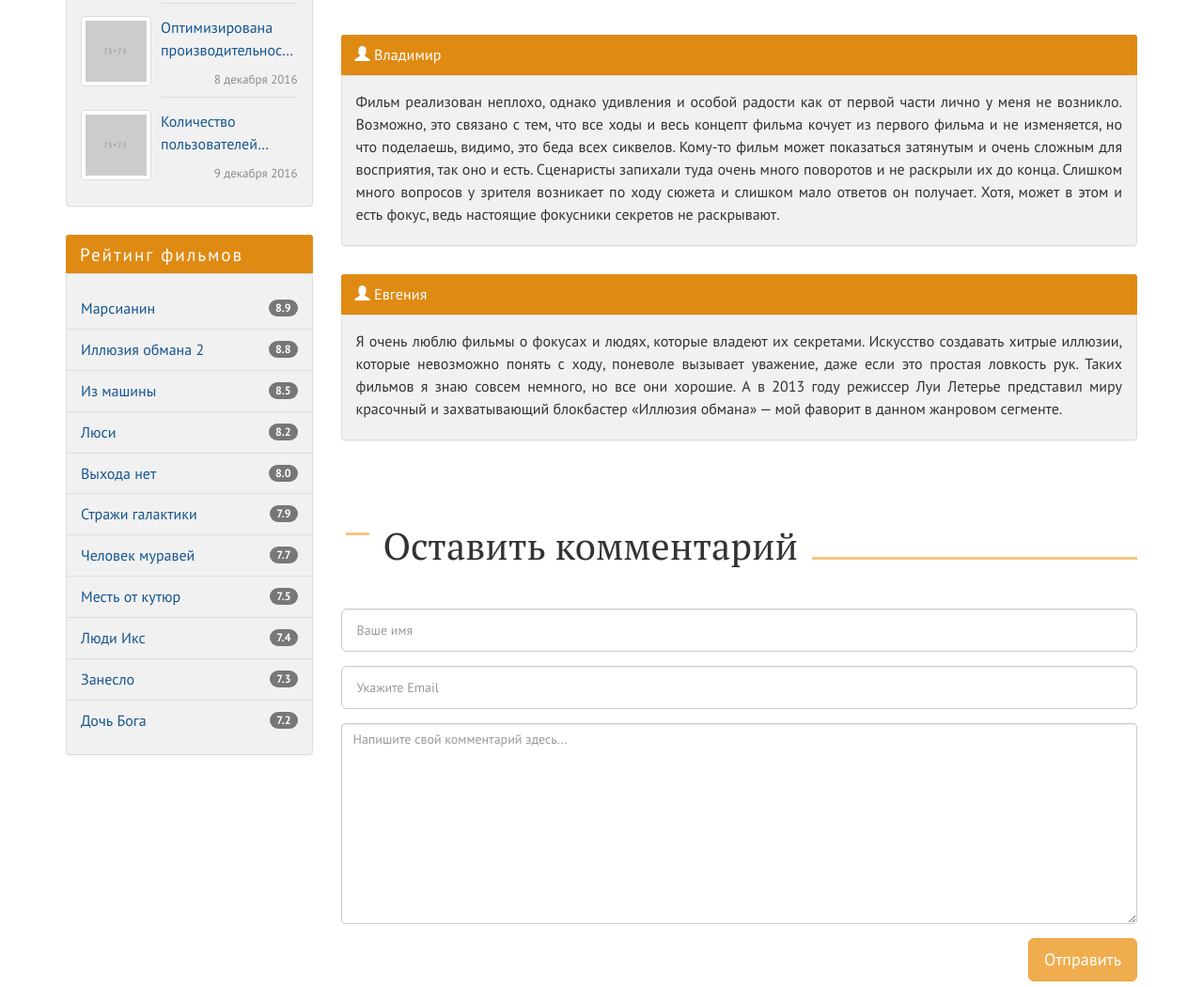
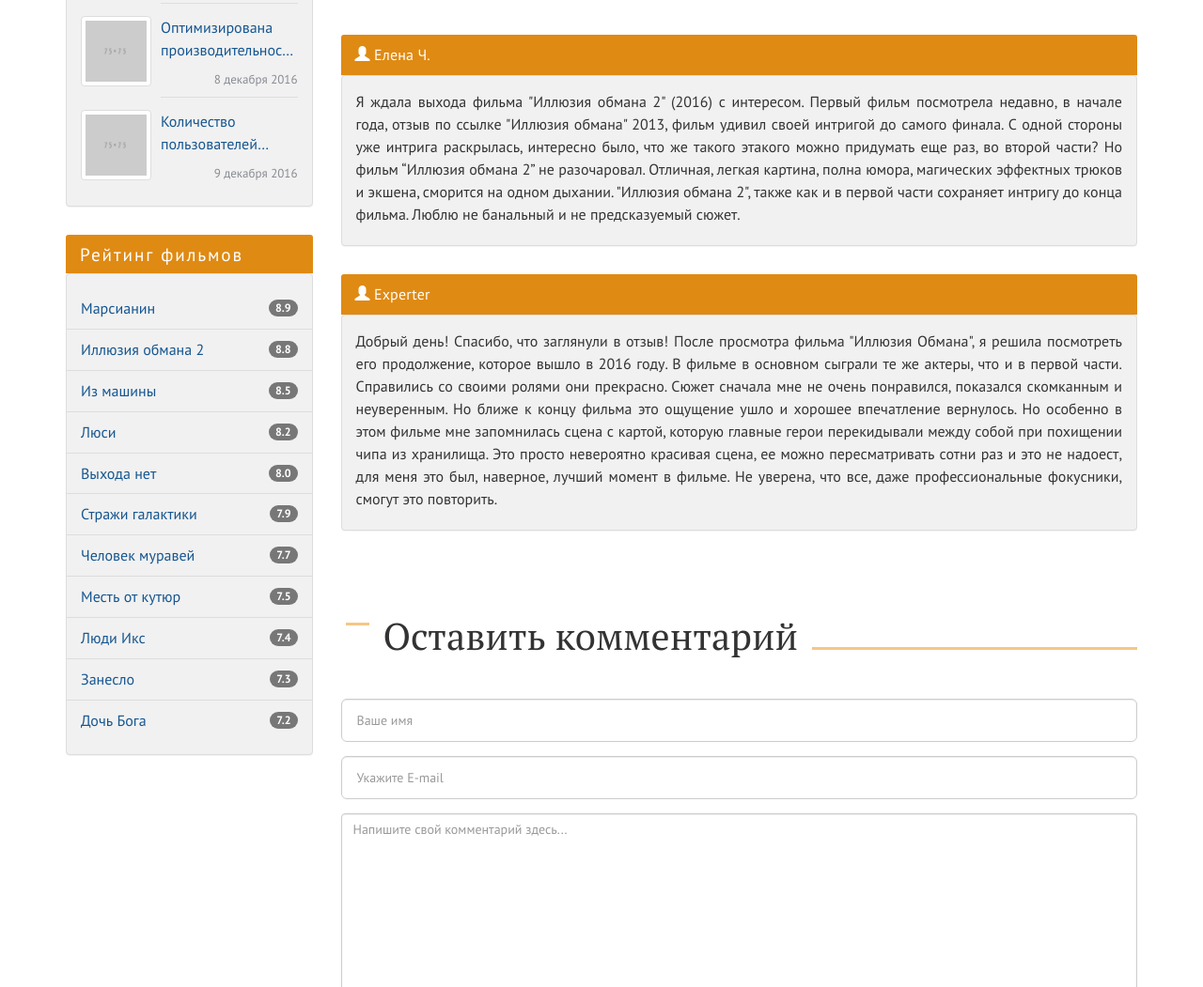
Before and after one commit to Stanislav1786/landing_page-kinozal, a website: page page.html in a window 1280 px wide. Shown: the part 1568-2619 px from the top of the page at 94% size. Drawn offline with Linux system fonts and the light colour scheme.

Commit message:
обновления описания

```diff
--- a/page.html
+++ b/page.html
@@ -1,21 +1,22 @@
 <!DOCTYPE html>
 
 <html lang="ru">
+
 <head>
     <meta charset="UTF-8">
-  <meta name="viewport"
-        content="width=device-width, user-scalable=no, initial-scale=1.0, maximum-scale=1.0, minimum-scale=1.0">
+    <meta name="viewport" content="width=device-width, user-scalable=no, initial-scale=1.0, maximum-scale=1.0, minimum-scale=1.0">
     <meta http-equiv="X-UA-Compatible" content="ie=edge">
     <title>КиноЗал</title>
     <link href="libs/bootstrap/dist/css/bootstrap.min.css" rel="stylesheet">
     <link href="https://fonts.googleapis.com/css?family=PT+Sans:400,700|PT+Serif:400,700" rel="stylesheet">
     <link href="assets/css/style.css" rel="stylesheet">
-  <link rel="icon" href="assets/img/favicon.png" type="image/x-icon"/>
+    <link rel="icon" href="assets/img/favicon.png" type="image/x-icon" />
     <!--[if lt IE 9]>
   <script src="https://oss.maxcdn.com/html5shiv/3.7.3/html5shiv.min.js"></script>
   <script src="https://oss.maxcdn.com/respond/1.4.2/respond.min.js"></script>
   <![endif]-->
 </head>
+
 <body>
 
     <header class="header container-fluid">
@@ -32,8 +33,7 @@
                 <div class="container">
 
                     <div class="navbar-header">
-            <button type="button" class="navbar-toggle collapsed" data-toggle="collapse"
-            data-target="#navbar-top" aria-expanded="false">
+                        <button type="button" class="navbar-toggle collapsed" data-toggle="collapse" data-target="#navbar-top" aria-expanded="false">
               <span class="sr-only">Toggle navigation</span>
               <span class="icon-bar"></span>
               <span class="icon-bar"></span>
@@ -120,7 +120,9 @@
                         <h2>Описание фильма</h2>
                     </div>
                     <div class="film-description--article  well text-justify">
-            <p>«Четыре всадника» — команда иллюзионистов, которая смогла не только покорить многомиллионную публику своими выступлениями, но и провернуть пожалуй самую крупную аферу за последние несколько десятилетий. Тогда они смогли добиться желаемого результата и провести вокруг пальца известного разоблачителя фокусов. Спустя несколько лет группа иллюзионистов собирается вновь и теперь они готовы удивить зрителя новыми более удивительными номерами. Их магия стала еще более совершенна, но вместе с ней опасней стали и враги. На этот раз «всадникам» предстоит очень сильно постараться, чтобы спасти свою репутацию и вывести на «чистую воду» влиятельного и жестокого техномагната...</p>
+                        <p>«Четыре всадника» — команда иллюзионистов, которая смогла не только покорить многомиллионную публику своими выступлениями, но и провернуть пожалуй самую крупную аферу за последние несколько десятилетий. Тогда они смогли добиться
+                            желаемого результата и провести вокруг пальца известного разоблачителя фокусов. Спустя несколько лет группа иллюзионистов собирается вновь и теперь они готовы удивить зрителя новыми более удивительными номерами. Их магия стала
+                            еще более совершенна, но вместе с ней опасней стали и враги. На этот раз «всадникам» предстоит очень сильно постараться, чтобы спасти свою репутацию и вывести на «чистую воду» влиятельного и жестокого техномагната...</p>
                     </div>
                 </section>
 
@@ -132,20 +134,25 @@
                     <div class="panel panel-default">
                         <div class="film-comments--commentator panel-heading">
                             <span class="glyphicon glyphicon-user"></span>
-              <span class="panel-title">Владимир</span>
+                            <span class="panel-title">Елена Ч.</span>
                         </div>
                         <div class="panel-body text-justify">
-              <p>Фильм реализован неплохо, однако удивления и особой радости как от первой части лично у меня не возникло. Возможно, это связано с тем, что все ходы и весь концепт фильма кочует из первого фильма и не изменяется, но что поделаешь, видимо, это беда всех сиквелов. Кому-то фильм может показаться затянутым и очень сложным для восприятия, так оно и есть. Сценаристы запихали туда очень много поворотов и не раскрыли их до конца. Слишком много вопросов у зрителя возникает по ходу сюжета и слишком мало ответов он получает. Хотя, может в этом и есть фокус, ведь настоящие фокусники секретов не раскрывают.</p>
+                            <p>Я ждала выхода фильма "Иллюзия обмана 2" (2016) с интересом. Первый фильм посмотрела недавно, в начале года, отзыв по ссылке "Иллюзия обмана" 2013, фильм удивил своей интригой до самого финала. С одной стороны уже интрига раскрылась,
+                                интересно было, что же такого этакого можно придумать еще раз, во второй части? Но фильм “Иллюзия обмана 2” не разочаровал. Отличная, легкая картина, полна юмора, магических эффектных трюков и экшена, сморится на одном
+                                дыхании. "Иллюзия обмана 2", также как и в первой части сохраняет интригу до конца фильма. Люблю не банальный и не предсказуемый сюжет.</p>
                         </div>
                     </div>
 
                     <div class="panel panel-default">
                         <div class="film-comments--commentator panel-heading">
                             <span class="glyphicon glyphicon-user"></span>
-              <span class="panel-title">Евгения</span>
+                            <span class="panel-title">Experter</span>
                         </div>
                         <div class="panel-body text-justify">
-              <p>Я очень люблю фильмы о фокусах и людях, которые владеют их секретами. Искусство создавать хитрые иллюзии, которые невозможно понять с ходу, поневоле вызывает уважение, даже если это простая ловкость рук. Таких фильмов я знаю совсем немного, но все они хорошие. А в 2013 году режиссер Луи Летерье представил миру красочный и захватывающий блокбастер «Иллюзия обмана» — мой фаворит в данном жанровом сегменте.</p>
+                            <p>Добрый день! Спасибо, что заглянули в отзыв! После просмотра фильма "Иллюзия Обмана", я решила посмотреть его продолжение, которое вышло в 2016 году. В фильме в основном сыграли те же актеры, что и в первой части. Справились
+                                со своими ролями они прекрасно. Сюжет сначала мне не очень понравился, показался скомканным и неуверенным. Но ближе к концу фильма это ощущение ушло и хорошее впечатление вернулось. Но особенно в этом фильме мне запомнилась
+                                сцена с картой, которую главные герои перекидывали между собой при похищении чипа из хранилища. Это просто невероятно красивая сцена, ее можно пересматривать сотни раз и это не надоест, для меня это был, наверное, лучший
+                                момент в фильме. Не уверена, что все, даже профессиональные фокусники, смогут это повторить.</p>
                         </div>
                     </div>
 
@@ -160,7 +167,7 @@
                             <input type="text" class="form-control input-lg" placeholder="Ваше имя">
                         </div>
                         <div class="form-group">
-              <input type="text" class="form-control input-lg" placeholder="Укажите Email">
+                            <input type="text" class="form-control input-lg" placeholder="Укажите E-mail">
                         </div>
                         <div class="form-group">
                             <textarea class="form-control" rows="10" placeholder="Напишите свой комментарий здесь..."></textarea>
@@ -403,4 +410,5 @@
     <script src="libs/jquery/dist/jquery.min.js"></script>
     <script src="libs/bootstrap/dist/js/bootstrap.min.js"></script>
 </body>
+
 </html>
```
Lines whose indentation alone changed are shown as unchanged.
